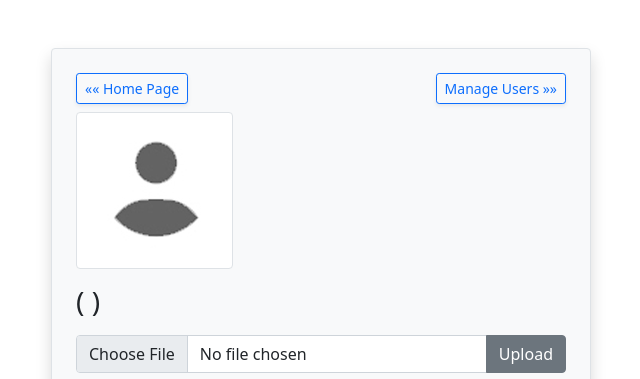
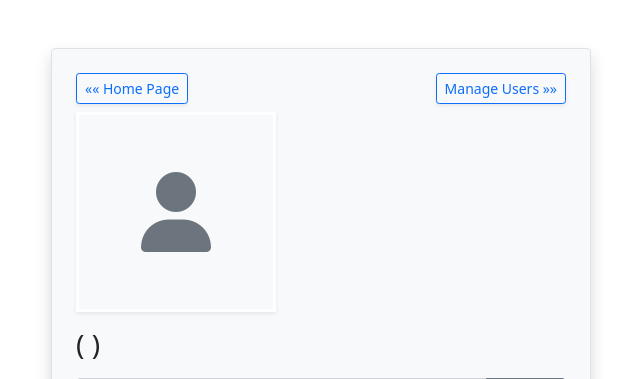
Before and after one commit to paingthuhtwe/shop-sample, a PHP site: page /practice/views/users/profile.view.php?id=1 in a window 1280 px wide. Shown: the top 379 px of the page, without its empty margins (319-959 px from the left). Run offline with PHP 8.4, Linux system fonts and the light colour scheme; the visitor is signed in with stand-in values (Sample User, id 1); data that the repository does not hold is empty.

Commit message:
fix profile ui

```diff
--- a/views/users/profile.view.php
+++ b/views/users/profile.view.php
@@ -21,6 +21,7 @@ $user = $table->findById($id);
 	<meta name="viewport" content="width=device-width, initial-scale=1.0">
 	<title>Profile</title>
 	<link rel="stylesheet" href="../../css/bootstrap.min.css">
+	<link rel="stylesheet" href="../../fontawesome-free/css/all.min.css">
 </head>
 
 <body class="bg-white">
@@ -32,15 +33,12 @@ $user = $table->findById($id);
 				&raquo;&raquo;</a>
 		</div>
 		<?php if($user->photo) :?>
-		<div class="mb-3">
-			<img class="img img-thumbnail shadow-sm"
-				src="../../actions/photos/users/<?= $user->photo ?>"
-				alt="Profile Img" style="max-width: 200px; max-height: 200px;">
-		</div>
+		<img src="../../actions/photos/users/<?= htmlspecialchars($user->photo) ?>"
+			alt="Profile Image" class="shadow-sm border border-3 border-white mb-3" style="width: 200px; height: 200px">
 		<?php else :?>
-		<div class="mb-3">
-			<img class="img img-thumbnail" src="../../actions/photos/users/profile.jpg" alt="Profile Img"
-				style="max-width: 200px; max-height: 200px;">
+		<div class="border border-3 border-white mb-3 shadow-sm d-flex justify-content-center align-items-center bg-light"
+			style="width: 200px; height: 200px">
+			<i class="fas fa-user fa-5x text-secondary"></i>
 		</div>
 		<?php endif ?>
 
```
Also changed, not shown: actions/photos/products/AyeMyaPhyu.jpeg (added), actions/photos/products/Model02.jpeg (added).
